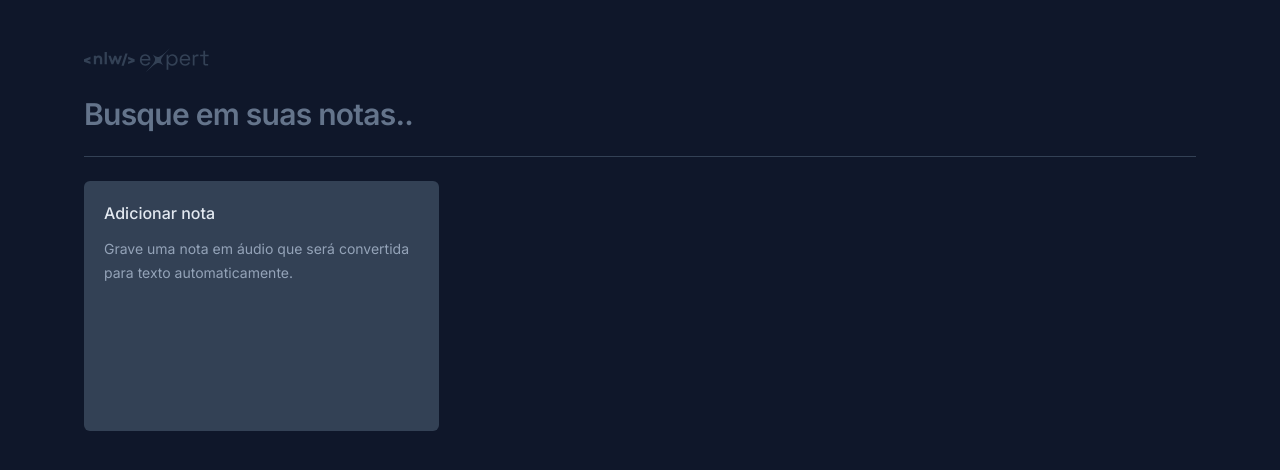
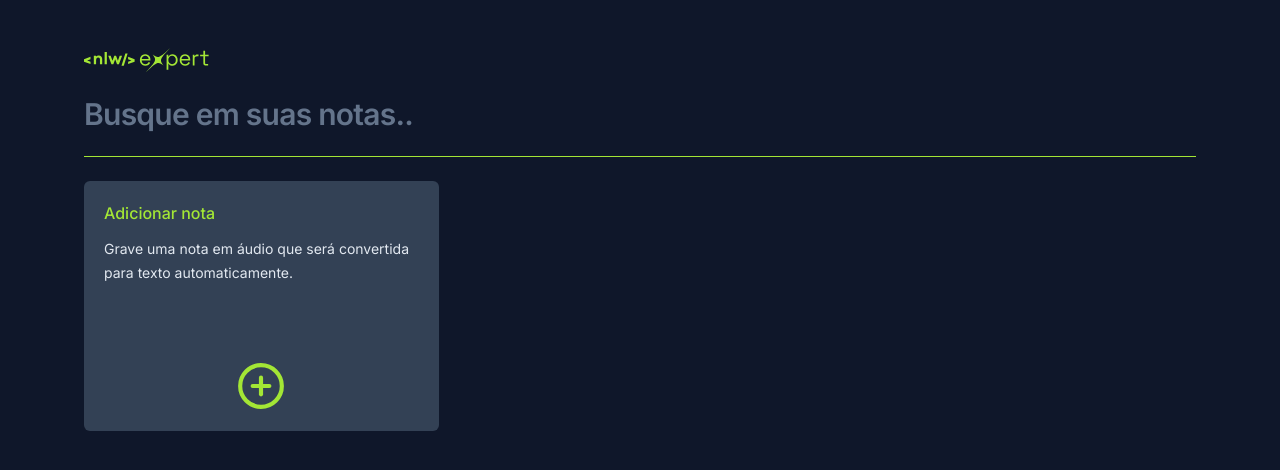
Before and after one commit to jeansilvatech/nlw-expert-react, a React (Vite) app: page / in a window 1280 px wide. Shown: the top 470 px of the page. Built offline with nearby package versions, Linux system fonts and the light colour scheme.

Commit message:
[style] mudando estilização de logo, adição de icones...

```diff
--- a/src/app.tsx
+++ b/src/app.tsx
@@ -50,7 +50,7 @@ export function App() {
           onChange={handleSearch}
         />
       </form>
-      <div className="h-px bg-slate-700" />
+      <div className="h-px bg-lime-400" />
 
       <div className="grid grid-cols-1 md:grid-cols-2 lg:grid-cols-3 auto-rows-[250px] gap-6">
         <NewNoteCard onNoteCreated={onNoteCreated} />
--- a/src/components/new-note-card.tsx
+++ b/src/components/new-note-card.tsx
@@ -1,5 +1,5 @@
 import * as Dialog from "@radix-ui/react-dialog";
-import { X } from 'lucide-react'
+import { X, PlusCircle } from 'lucide-react'
 import { ChangeEvent, FormEvent, useState } from "react";
 import {toast} from 'sonner';
 interface NewNoteCardProps{
@@ -67,14 +67,18 @@ export function NewNoteCard({onNoteCreated}:NewNoteCardProps){
     }
     return(
         <Dialog.Root>
-        <Dialog.Trigger className="flex flex-col text-left rounded-md bg-slate-700 p-5 gap-3 overflow-hidden hover:ring-2 hover:ring-slate-600 outline-none focus-visible:ring-2 focus-visible:ring-lime-400">
-          <span className="text-md font-medium text-slate-200">
+        <Dialog.Trigger className="flex flex-col text-left rounded-md bg-slate-700 p-5 gap-3 overflow-hidden hover:ring-2 hover:ring-lime-600 outline-none focus-visible:ring-2 focus-visible:ring-lime-400 group">
+          <span className="text-md font-medium text-lime-400">
             Adicionar nota
           </span>
-          <p className="text-sm leading-6 text-slate-400">
+          <p className="text-sm leading-6 text-slate-200">
             Grave uma nota em áudio que será convertida para texto
             automaticamente.
           </p>
+          <div className="w-full h-full flex justify-center items-end">
+          <PlusCircle className="text-lime-400 group-hover:scale-75 transition duration-200 ease-in-out" size={50} />
+          </div>
+
         </Dialog.Trigger>
         <Dialog.Portal>
         <Dialog.Overlay className="inset-0 fixed bg-black/50">
--- a/src/components/note-card.tsx
+++ b/src/components/note-card.tsx
@@ -1,7 +1,7 @@
 import * as Dialog from "@radix-ui/react-dialog";
 import { formatDistanceToNow } from 'date-fns';
 import {ptBR} from 'date-fns/locale';
-import { X } from 'lucide-react'
+import { X, Clock } from 'lucide-react'
 
 interface NoteCardProps {
   note: {
@@ -15,8 +15,9 @@ export function NoteCard({ note, onNoteDeleted }: NoteCardProps) {
   return (
     <Dialog.Root>
       <Dialog.Trigger className="text-left rounded-md flex flex-col bg-slate-800 p-5 gap-3 overflow-hidden outline-none relative hover:ring-2 hover:ring-slate-600 focus-visible:ring-2 focus-visible:ring-lime-400">
-        <span className="text-md font-medium text-slate-300">
+        <span className="text-md font-medium text-slate-300 flex flex-row justify-center items-center gap-2">
         {formatDistanceToNow(note.date, {locale:ptBR, addSuffix:true})}
+        <Clock />
         </span>
         <p className="text-sm leading-6 text-slate-400">{note.content}</p>
         <div className="absolute bottom-0 left-0 right-0 h-1/2 bg-gradient-to-t from-black/60 to-black/0 pointer-events-none"></div>
```
Also changed, not shown: src/assets/nlw-expert.svg.
